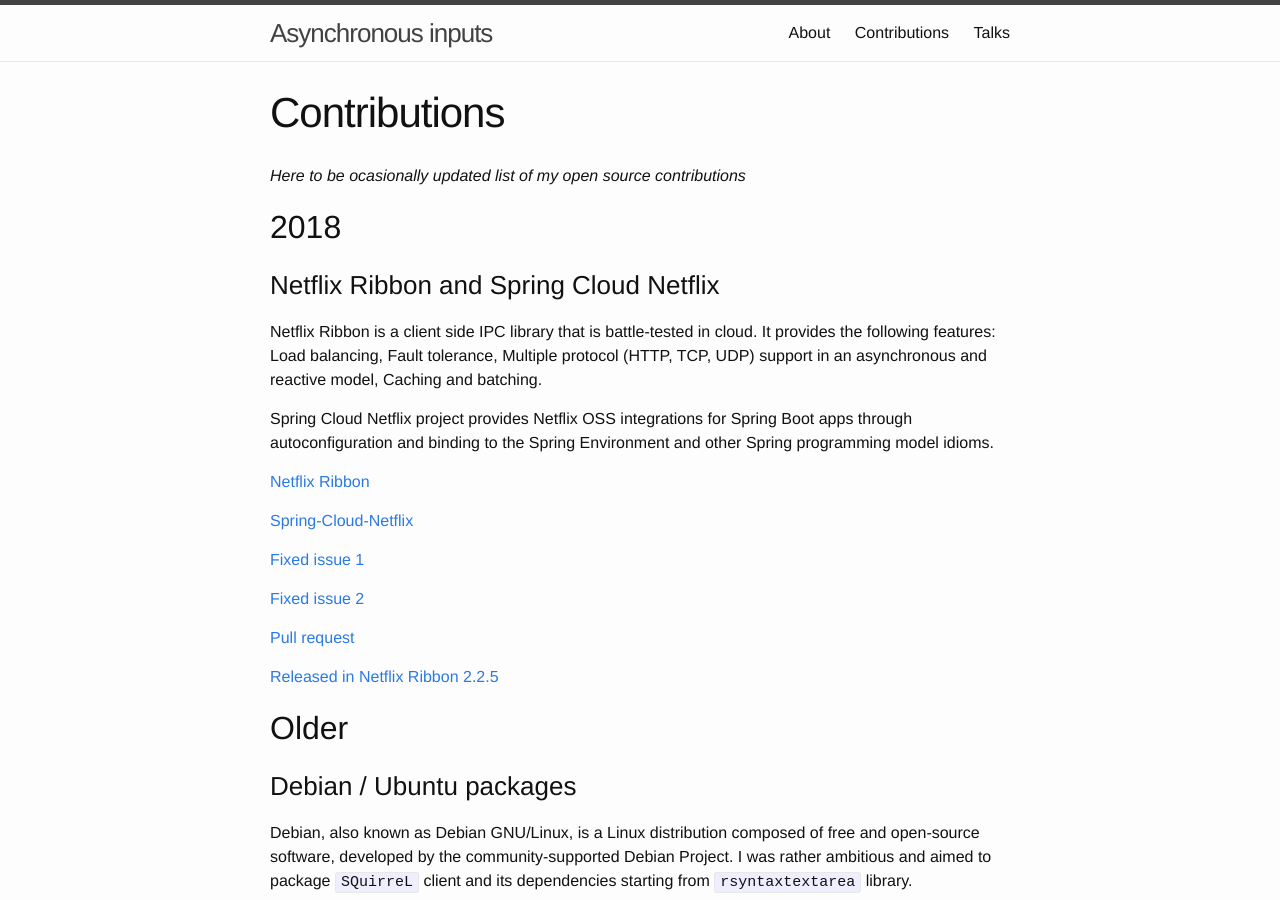
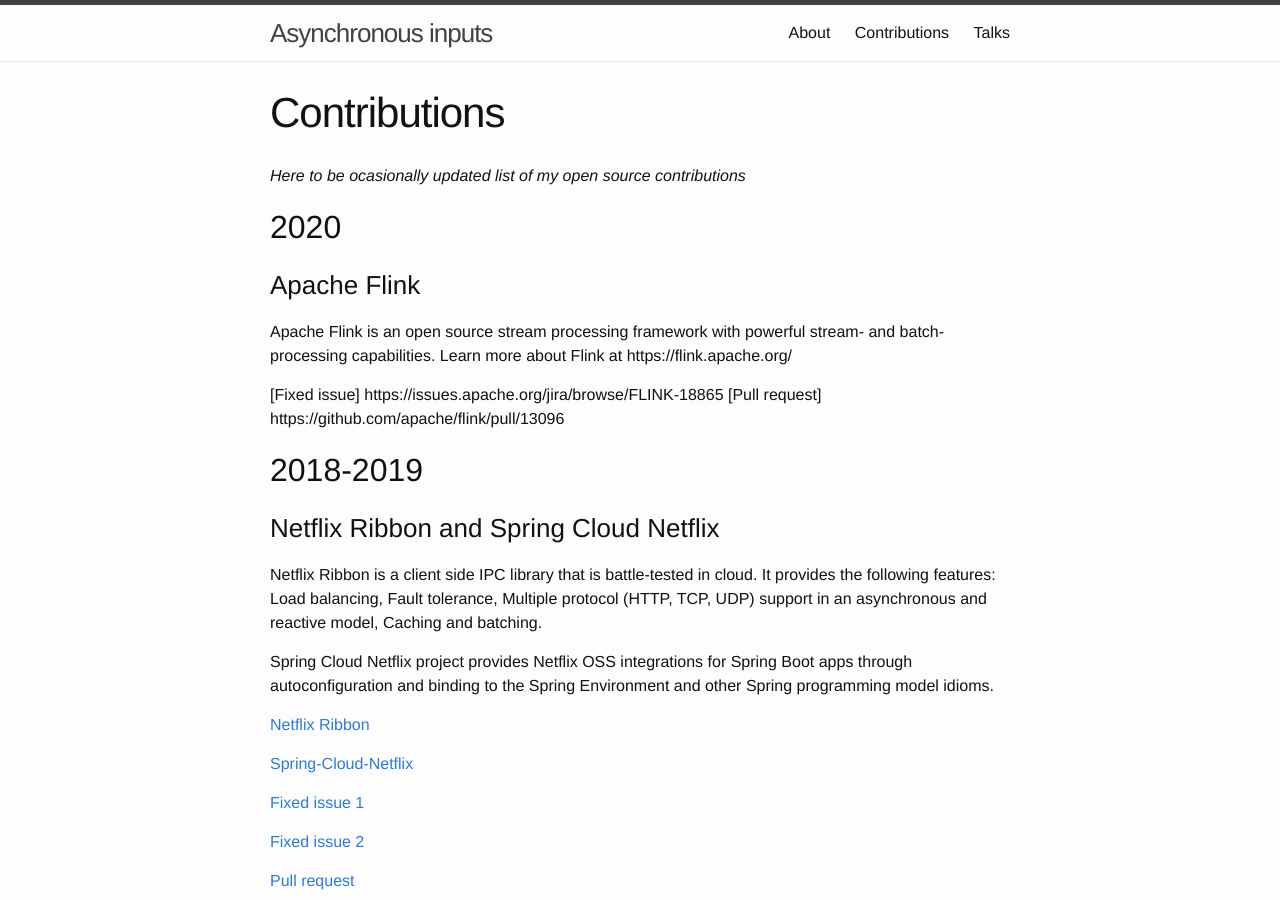
Before and after one commit to rk13/rk13.github.io, a Jekyll site: the page built from contributions.md, in a window 1280 px wide and 900 px high. Built offline with Jekyll 4.4.1, drawn with Linux system fonts in a browser that asks for light colours; Markdown is read by kramdown in place of the engine named in the settings.

Commit message:
Updated contributions

```diff
--- a/contributions.md
+++ b/contributions.md
@@ -6,7 +6,17 @@
 
 *Here to be ocasionally updated list of my open source contributions*
 
-## 2018
+## 2020
+
+### Apache Flink
+
+Apache Flink is an open source stream processing framework with powerful stream- and batch-processing capabilities.
+Learn more about Flink at https://flink.apache.org/
+
+[Fixed issue] https://issues.apache.org/jira/browse/FLINK-18865
+[Pull request] https://github.com/apache/flink/pull/13096
+
+## 2018-2019
 
 ### Netflix Ribbon and Spring Cloud Netflix
 
```
